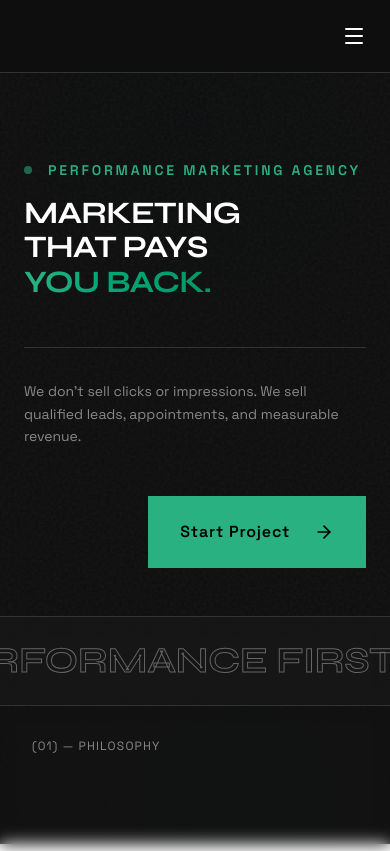
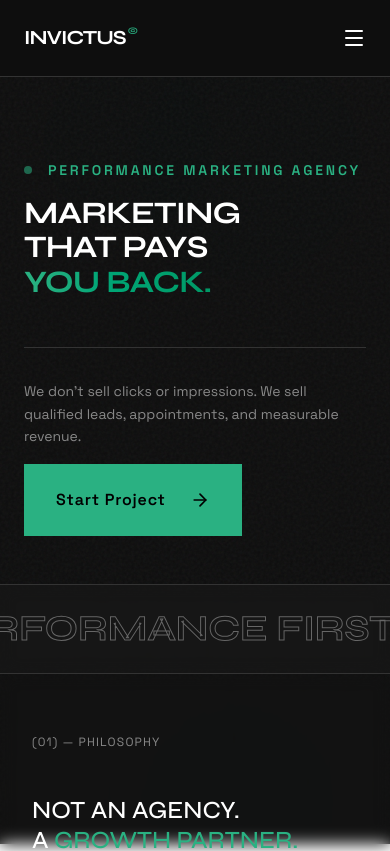
Before and after one commit to contact-igt/Invictus-frontend, a Next.js app: page / in a window 390 px wide. Shown: the top 851 px of the page. Built offline with nearby package versions, Linux system fonts and the light colour scheme.

Commit message:
added coorection responsive

```diff
--- a/src/common/Navbar/index.jsx
+++ b/src/common/Navbar/index.jsx
@@ -9,7 +9,7 @@ const Navbar = ({ isMenuOpen, toggleMenu, handleNavClick, currentView }) => {
         <div className="max-w-[1600px] mx-auto px-6 md:px-12 py-4 flex justify-between items-center">
           <a href="#" onClick={(e) => handleNavClick(e, 'home', 'hero')} className="flex items-center gap-3 group">
             {/* <img src="Logo Invictus.png" alt="Invictus" className="h-10 w-auto object-contain" />  */}
-            <span className="font-display font-bold text-xl tracking-tighter uppercase text-white group-hover:text-[#2AB182] transition-colors hidden sm:block">
+            <span className="font-display font-bold text-xl tracking-tighter uppercase text-white group-hover:text-[#2AB182] transition-colors ">
               Invictus<span className="text-[10px] align-top ml-0.5 text-[#2AB182]">©</span>
             </span>
           </a>
--- a/src/pageComponent/Aboutus/index.jsx
+++ b/src/pageComponent/Aboutus/index.jsx
@@ -51,7 +51,7 @@ const AboutPageComponent = ({ onContactClick }) => {
             <span className="w-2 h-2 bg-[#2AB182] rounded-full animate-pulse"></span>
             Who We Are
           </p>
-          <h1 className="font-display font-bold text-[10vw] md:text-[7vw] leading-[0.9] tracking-tight text-white uppercase mb-12">
+          <h1 className="font-display font-bold text-[10vw] md:text-[10vw] leading-[0.9] tracking-tight text-white uppercase mb-12">
             Built On
             <br />
             <span className="text-transparent bg-clip-text bg-gradient-to-r from-[#2AB182] to-emerald-600">
--- a/src/pageComponent/Home/index.jsx
+++ b/src/pageComponent/Home/index.jsx
@@ -96,7 +96,7 @@ const HomePageComponent = ({
             </p>
           </div>
 
-          <div className="flex flex-col md:flex-row justify-between items-end md:items-center gap-8 w-full border-t border-[#333] pt-8">
+          <div className="md:flex flex-col md:flex-row justify-between items-end md:items-center gap-8 w-full border-t border-[#333] pt-8">
             <p className="font-body max-w-md text-[#888] text-sm md:text-lg leading-relaxed">
               We don't sell clicks or impressions. We sell qualified leads,
               appointments, and measurable revenue.
@@ -104,7 +104,7 @@ const HomePageComponent = ({
 
             <button
               onClick={scrollToContact}
-              className="group flex items-center gap-4 bg-[#2AB182] text-black px-8 py-4 rounded-none font-bold text-sm uppercase tracking-wider hover:bg-white transition-colors duration-300 font-body"
+              className=" group flex justify-center items-center gap-4 bg-[#2AB182] text-black px-8 py-4 rounded-none font-bold text-sm uppercase tracking-wider hover:bg-white transition-colors duration-300 font-body "
             >
               Start Project
               <ArrowRight
@@ -141,7 +141,7 @@ const HomePageComponent = ({
       {/* Philosophy Section */}
       <section className="border-b border-[#333] relative z-10">
         <div className="max-w-[1600px] mx-auto grid md:grid-cols-2">
-          <div className="p-8 md:p-20 border-b md:border-b-0 md:border-r border-[#333] flex flex-col justify-between min-h-[400px] backdrop-blur-sm">
+          <div className="py-15 p-8 md:p-20 border-b md:border-b-0 md:border-r border-[#333] flex flex-col justify-between min-h-md-[400px] min-h-[250px] backdrop-blur-sm">
             <span className="font-body text-xs text-[#888] uppercase tracking-widest mb-4">
               (01) — Philosophy
             </span>
```
